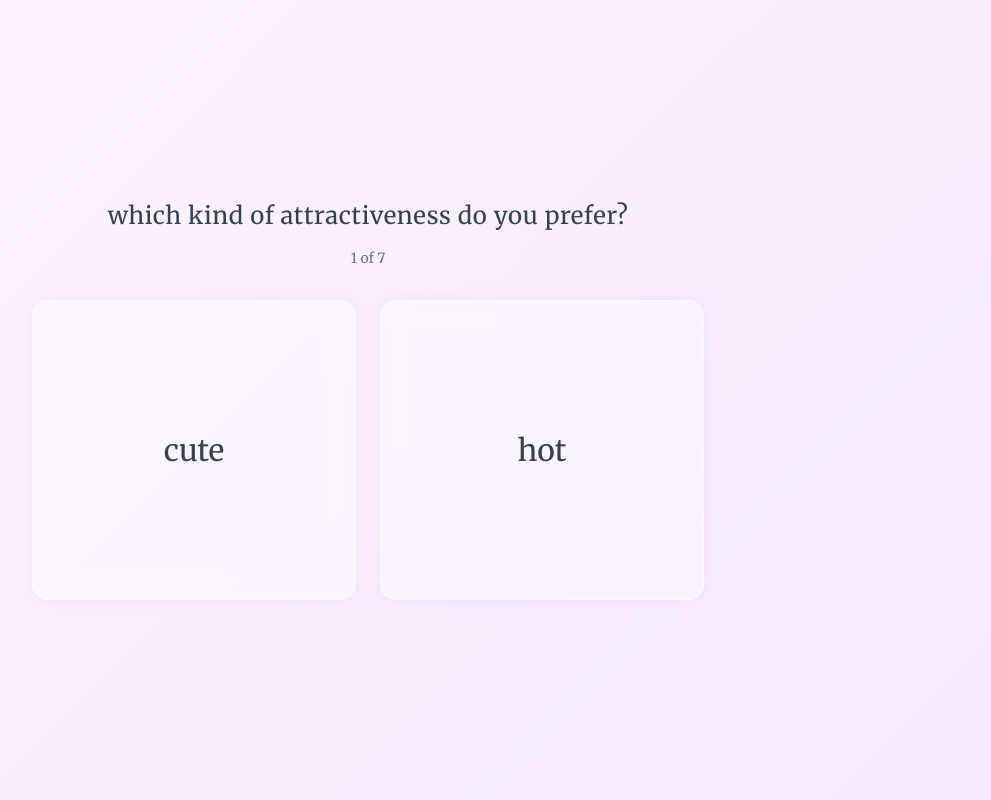
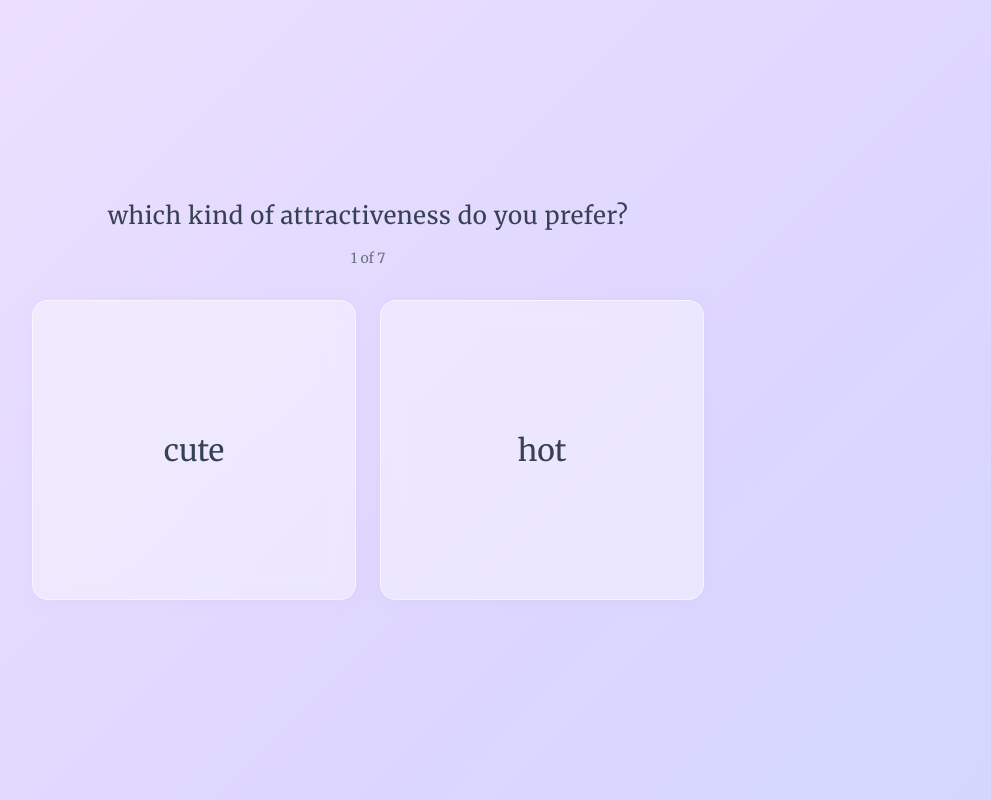
Before and after one commit to josephwidjaja100/platedrop, a Next.js app: page /onboarding in a window 1280 px wide. Shown: the whole page, without its empty margins (272-1263 px from the left). Built offline with nearby package versions, Linux system fonts and the light colour scheme; no server answers; sample sign-in values are in the browser's storage.

Commit message:
Update Onboarding.tsx

```diff
--- a/components/Onboarding.tsx
+++ b/components/Onboarding.tsx
@@ -132,7 +132,7 @@ const Onboarding: React.FC<OnboardingProps> = ({ onComplete }) => {
         rel="stylesheet"
       />
       <div
-        className="fixed inset-0 bg-gradient-onboarding flex items-center justify-center z-50 p-4"
+        className="fixed inset-0 bg-gradient-animated flex items-center justify-center z-50 p-4"
         style={{
           fontFamily: 'Merriweather, serif',
           paddingTop: 'max(1rem, env(safe-area-inset-top))',
@@ -238,10 +238,10 @@ const Onboarding: React.FC<OnboardingProps> = ({ onComplete }) => {
             100% { background-position: 0% 50%; }
           }
 
-          .bg-gradient-onboarding {
-            background: linear-gradient(135deg, #f5f3ff, #faf5ff, #fdf4ff, #f3e8ff, #ede9fe);
+          .bg-gradient-animated {
+            background: linear-gradient(135deg, #dbeafe, #e9d5ff, #fae8ff, #ddd6fe, #bfdbfe);
             background-size: 400% 400%;
-            animation: gradientShift 25s ease infinite;
+            animation: gradientShift 15s ease infinite;
           }
 
           .shadow-onboarding {
```
